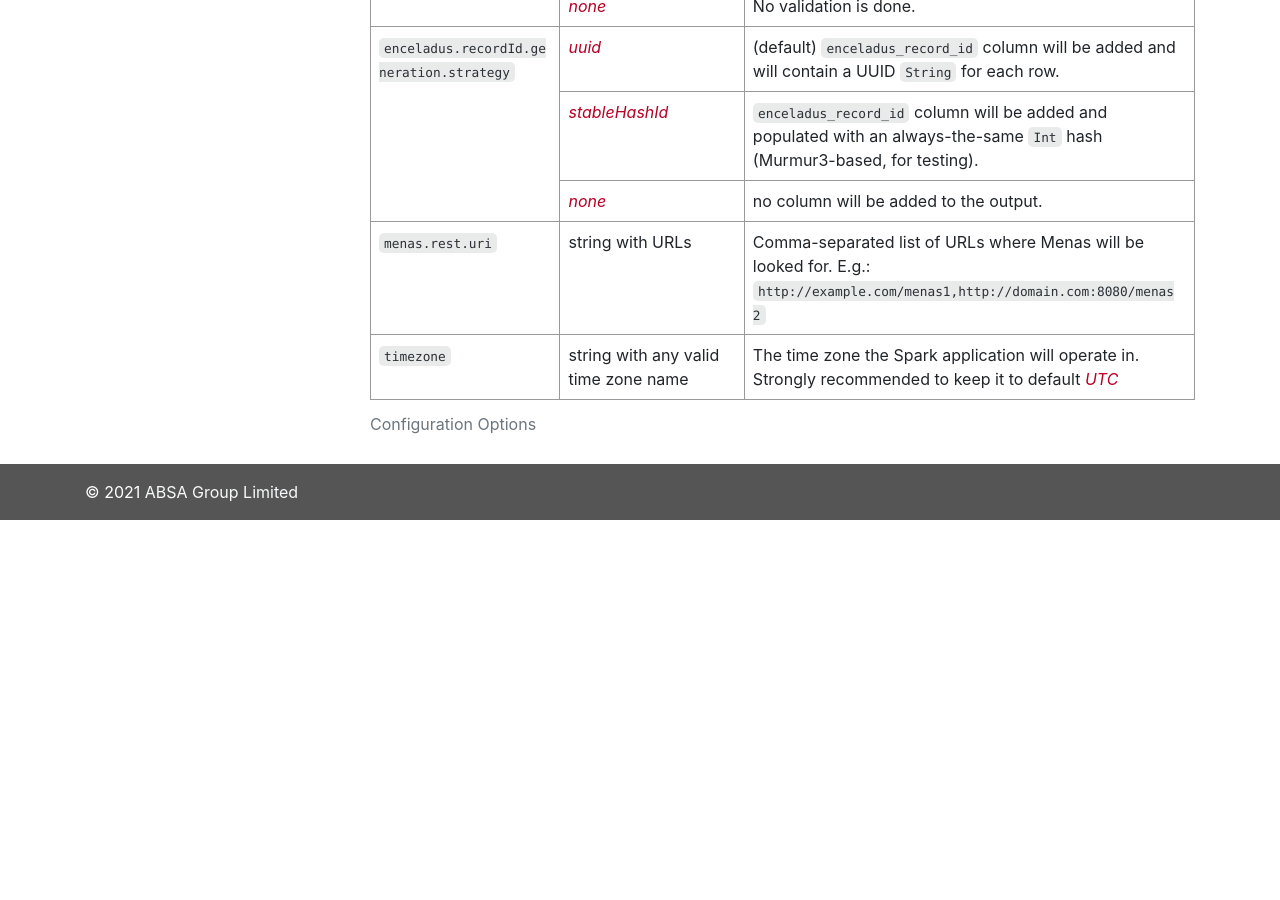
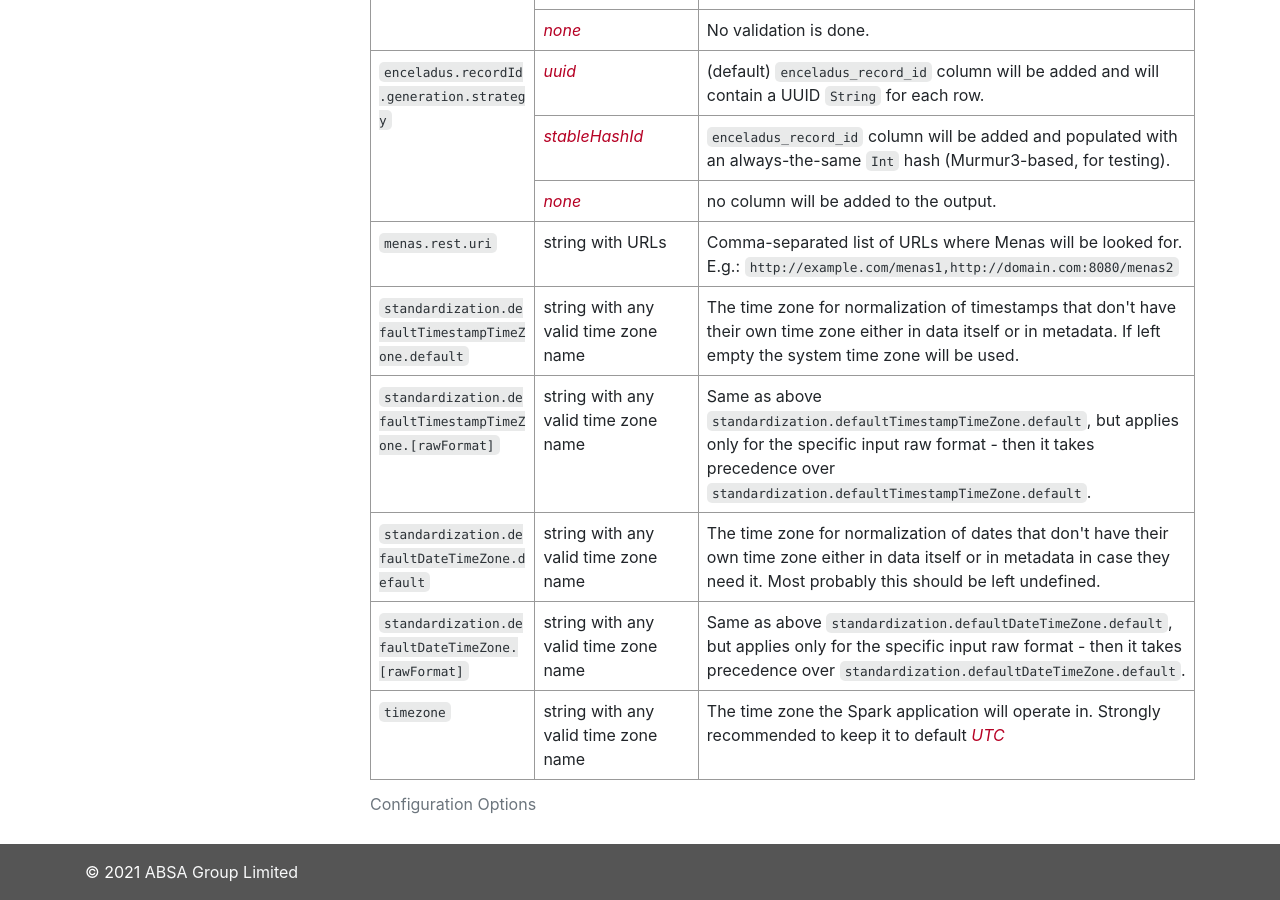
Before and after one commit to AbsaOSS/enceladus, a Jekyll site: the page built from _docs/2.0.0/usage/config.md, in a window 1280 px wide and 900 px high, scrolled down 956 px. Built offline with Jekyll 4.4.1, drawn with Linux system fonts in a browser that asks for light colours; nearby versions of some CDN libraries; before the commit the page ends 1476 px from its top, so only the background shows below that.

Commit message:
#1917: Add release notes for v2.24.0 * new configuration options `standardization.defaultTimestampTimeZone...` and`standardization.defaultDateTimeZone...`

```diff
--- a/_data/configuration_2_0_0.yml
+++ b/_data/configuration_2_0_0.yml
@@ -31,6 +31,28 @@
     - name: string with URLs
       description: 'Comma-separated list of URLs where Menas will be looked for. E.g.:
         <code>http://example.com/menas1,http://domain.com:8080/menas2</code>'
+  - name: standardization.defaultTimestampTimeZone.default
+    options:
+    - name: string with any valid time zone name
+      description: The time zone for normalization of timestamps that don't have their own time zone either in data
+        itself or in metadata. If left empty the system time zone will be used.
+  - name: standardization.defaultTimestampTimeZone.[rawFormat]
+    options:
+      - name: string with any valid time zone name
+        description: Same as above <code>standardization.defaultTimestampTimeZone.default</code>, but applies only for
+          the specific input raw format - then it takes precedence over
+          <code>standardization.defaultTimestampTimeZone.default</code>.
+  - name: standardization.defaultDateTimeZone.default
+    options:
+    - name: string with any valid time zone name
+      description: The time zone for normalization of dates that don't have their own time zone either in data itself
+        or in metadata in case they need it. Most probably this should be left undefined.
+  - name: standardization.defaultDateTimeZone.[rawFormat]
+    options:
+      - name: string with any valid time zone name
+        description: Same as above <code>standardization.defaultDateTimeZone.default</code>, but applies only for
+          the specific input raw format - then it takes precedence over
+          <code>standardization.defaultDateTimeZone.default</code>.
   - name: timezone
     options:
     - name: string with any valid time zone name
```
